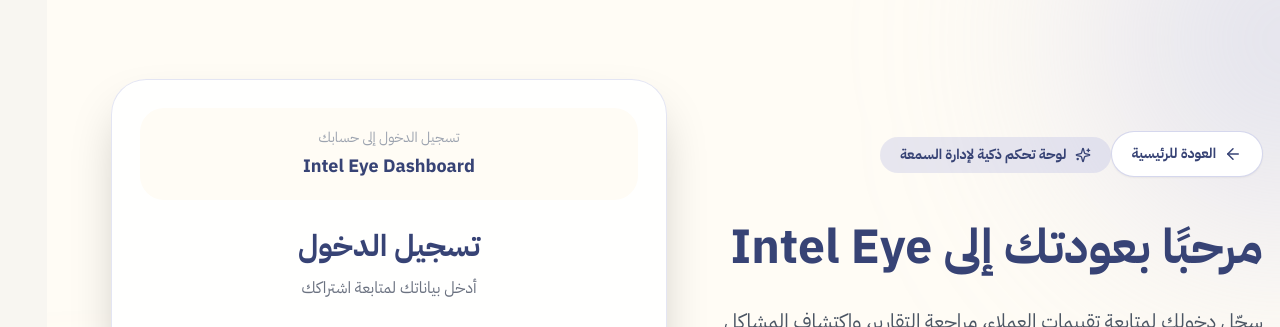
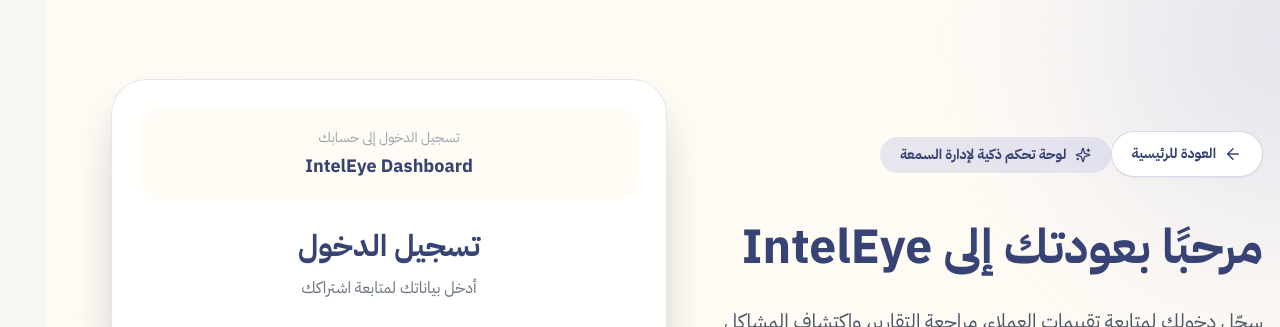
Before and after one commit to alaaalhrebi/inteleye, a Next.js app in the folder inteleye_project/: page /login in a window 1280 px wide. Shown: the top 327 px of the page. Built offline with nearby package versions, Linux system fonts and the light colour scheme; no server answers.

Commit message:
Update page.tsx

```diff
--- a/inteleye_project/src/app/login/page.tsx
+++ b/inteleye_project/src/app/login/page.tsx
@@ -127,7 +127,7 @@ export default function LoginPage() {
           </div>
 
           <h1 className="max-w-xl text-5xl font-extrabold leading-[1.25] text-[#374375]">
-            مرحبًا بعودتك إلى Intel Eye
+            مرحبًا بعودتك إلى IntelEye
           </h1>
 
           <p className="mt-6 max-w-xl text-xl leading-10 text-gray-600">
@@ -177,7 +177,7 @@ export default function LoginPage() {
                 تسجيل الدخول إلى حسابك
               </p>
               <p className="text-lg font-extrabold text-[#374375]">
-                Intel Eye Dashboard
+                IntelEye Dashboard
               </p>
             </div>
 
```
